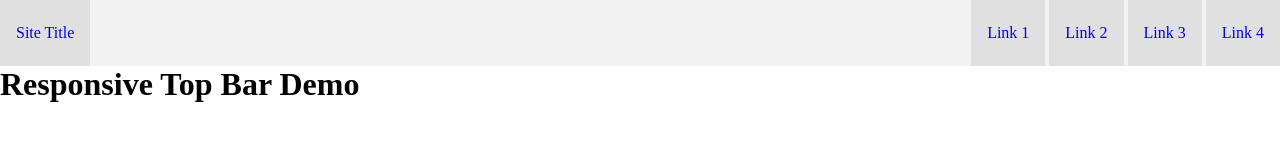
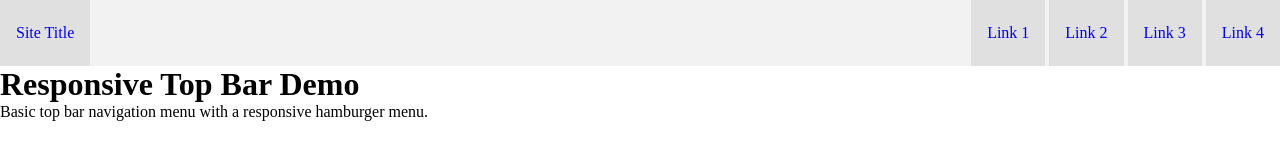
Before and after one commit to jfredrickson/navigation-patterns, a plain HTML site: page responsive-topbar/index.html in a window 1280 px wide. Drawn offline with Linux system fonts and the light colour scheme.

Commit message:
add a brief description

```diff
--- a/responsive-topbar/index.html
+++ b/responsive-topbar/index.html
@@ -123,5 +123,7 @@
 
     <h1>Responsive Top Bar Demo</h1>
 
+    <p>Basic top bar navigation menu with a responsive hamburger menu.</p>
+
   </body>
 </html>
```
